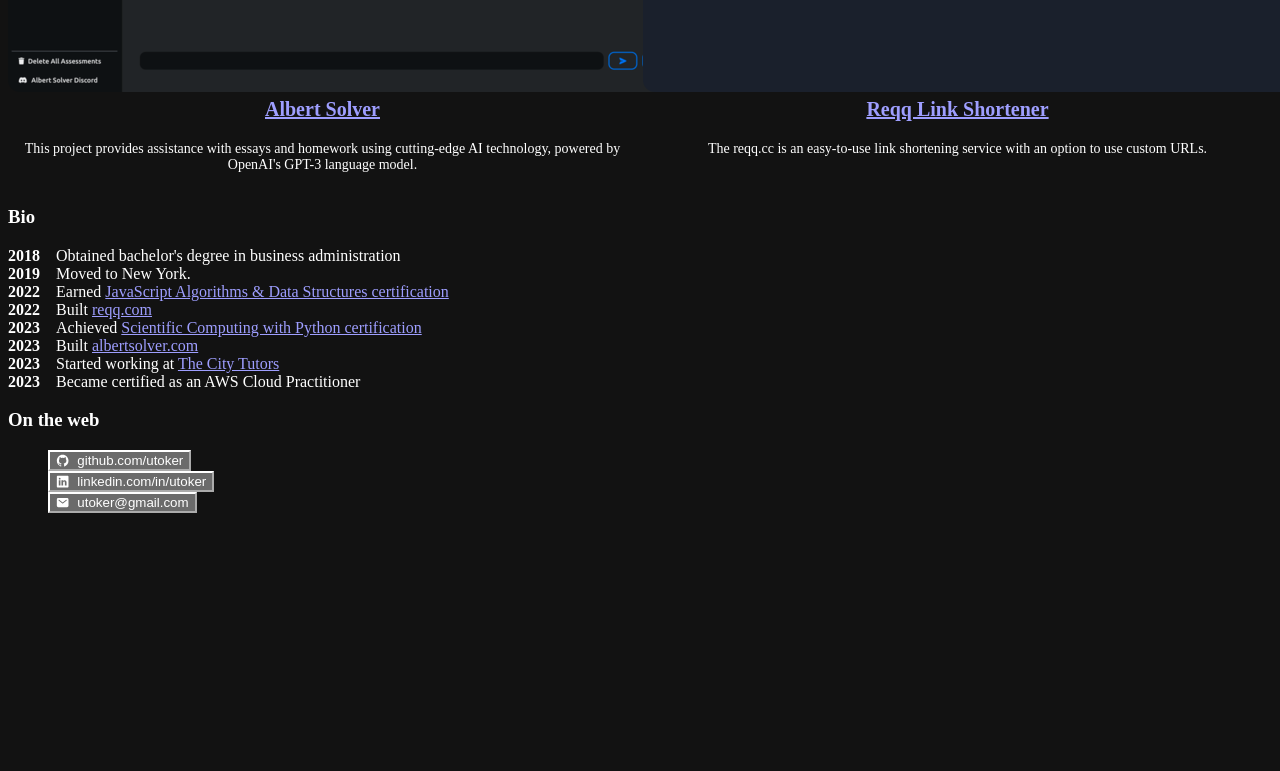
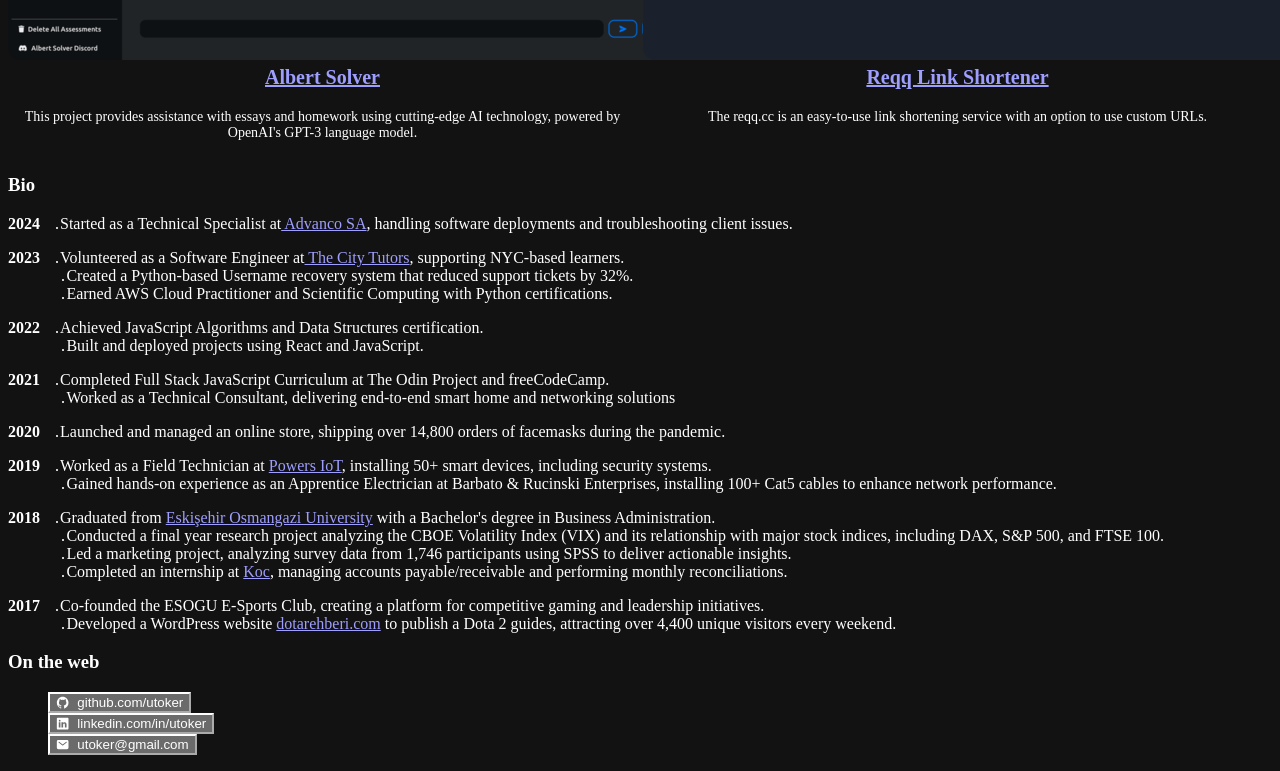
Before and after one commit to utoker/utoker-homepage, a Next.js app: page / in a window 1280 px wide. Shown: the part 710-1481 px from the top of the page. Before the commit the page ends 1239 px from the top, so only its background shows below. Built offline with nearby package versions, Linux system fonts and the light colour scheme.

Commit message:
Update bio section and about me

```diff
--- a/components/bio.js
+++ b/components/bio.js
@@ -4,7 +4,9 @@ import styled from '@emotion/styled'
 export const BioSection = styled(Box)`
   padding-left: 3.4em;
   text-indent: -3.4em;
+  margin-bottom: 1em; /* Add space between sections */
 `
+
 
 export const BioYear = styled.span`
   font-weight: bold;
--- a/components/bioGroup.js
+++ b/components/bioGroup.js
@@ -1,65 +1,98 @@
 import React from 'react'
-import { Heading, Link } from '@chakra-ui/react'
+import { Heading, Link, Text, Icon } from '@chakra-ui/react'
 import { BioSection, BioYear } from './bio'
+import { FaCircle, FaRegCircle } from 'react-icons/fa'
 
 const BioGroup = () => {
   return (
     <>
       <Heading as="h3" variant="section-title">
         Bio
-    </Heading >
+      </Heading>
+
+      <BioSection>
+        <BioYear>2024</BioYear>
+        <Icon as={FaCircle} color="teal.500" boxSize={2} mr={2} />
+        Started as a Technical Specialist at
+        <Link href="https://www.advanco.com" isExternal> Advanco SA</Link>, handling software deployments and troubleshooting client issues.
+      </BioSection>
+
+      <BioSection>
+        <BioYear>2023</BioYear>
+        <Icon as={FaCircle} color="teal.500" boxSize={2} mr={2} />
+        Volunteered as a Software Engineer at
+        <Link href="https://www.thecitytutors.org" isExternal> The City Tutors</Link>, supporting NYC-based learners.
+        <br />
+        <Icon as={FaCircle} color="teal.500" boxSize={2} mr={2} />
+        Created a Python-based Username recovery system that reduced support tickets by 32%.
+        <br />
+        <Icon as={FaCircle} color="teal.500" boxSize={2} mr={2} />
+        Earned AWS Cloud Practitioner and Scientific Computing with Python certifications.
+      </BioSection>
+
+      <BioSection>
+        <BioYear>2022</BioYear>
+        <Icon as={FaCircle} color="teal.500" boxSize={2} mr={2} />
+        Achieved JavaScript Algorithms and Data Structures certification.
+        <br />
+        <Icon as={FaCircle} color="teal.500" boxSize={2} mr={2} />
+        Built and deployed projects using React and JavaScript.
+      </BioSection>
+
+      <BioSection>
+        <BioYear>2021</BioYear>
+        <Icon as={FaCircle} color="teal.500" boxSize={2} mr={2} />
+        Completed Full Stack JavaScript Curriculum at The Odin Project and freeCodeCamp.
+        <br />
+        <Icon as={FaCircle} color="teal.500" boxSize={2} mr={2} />
+        Worked as a Technical Consultant, delivering end-to-end smart home and networking solutions
+
+      </BioSection>
+
+      <BioSection>
+        <BioYear>2020</BioYear>
+        <Icon as={FaCircle} color="teal.500" boxSize={2} mr={2} />
+        Launched and managed an online store, shipping over 14,800 orders of facemasks during the pandemic.
+      </BioSection>
+
+      <BioSection>
+        <BioYear>2019</BioYear>
+        <Icon as={FaCircle} color="teal.500" boxSize={2} mr={2} />
+        Worked as a Field Technician at <Link href="https://powersiot.com/" isExternal> Powers IoT</Link>, installing 50+ smart devices, including security systems.
+        <br />
+
+        <Icon as={FaCircle} color="teal.500" boxSize={2} mr={2} />
+        Gained hands-on experience as an Apprentice Electrician at Barbato & Rucinski Enterprises, installing 100+ Cat5 cables to enhance network performance.
+        <br />
+      </BioSection>
 
       <BioSection>
         <BioYear>2018</BioYear>
-      Obtained bachelor&apos;s degree in business administration
+        <Icon as={FaCircle} color="teal.500" boxSize={2} mr={2} />
+        Graduated from <Link href="https://www.ogu.edu.tr/en" isExternal> Eskişehir Osmangazi University</Link> with a Bachelor's degree in Business Administration.
+        <br />
+        <Icon as={FaCircle} color="teal.500" boxSize={2} mr={2} />
+        Conducted a final year research project analyzing the CBOE Volatility Index (VIX) and its relationship with major stock indices, including DAX, S&P 500, and FTSE 100.
+
+        <br />
+        <Icon as={FaCircle} color="teal.500" boxSize={2} mr={2} />
+        Led a marketing project, analyzing survey data from 1,746 participants using SPSS to deliver actionable insights.
+
+        <br />
+        <Icon as={FaCircle} color="teal.500" boxSize={2} mr={2} />
+        Completed an internship at <Link href="https://www.koc.com.tr/en" isExternal> Koc</Link>, managing accounts payable/receivable and performing monthly reconciliations.
+
+        <br />
       </BioSection>
+
       <BioSection>
-      <BioYear>2019</BioYear>
-      Moved to New York.
-    </BioSection>
-    <BioSection>
-      <BioYear>2022</BioYear>
-      Earned <Link
-              href="https://www.freecodecamp.org/certification/utoker/javascript-algorithms-and-data-structures"
-              rel="noopener noreferrer"
-              isExternal
-            >JavaScript Algorithms & Data Structures certification</Link>
-    </BioSection>
-    <BioSection>
-      <BioYear>2022</BioYear>
-      Built <Link
-              href="https://www.reqq.cc/"
-              rel="noopener noreferrer"
-              isExternal
-            >reqq.com</Link>
-    </BioSection>
-    <BioSection>
-      <BioYear>2023</BioYear>
-      Achieved <Link
-              href="https://www.freecodecamp.org/certification/utoker/scientific-computing-with-python-v7"
-              rel="noopener noreferrer"
-              isExternal
-            > Scientific Computing with Python certification</Link>
-    </BioSection>
-    <BioSection>
-      <BioYear>2023</BioYear>
-      Built <Link
-              href="https://www.albertsolver.com/"
-              rel="noopener noreferrer"
-              isExternal
-            >albertsolver.com</Link>
-    </BioSection>
-    <BioSection>
-      <BioYear>2023</BioYear>
-      Started working at <Link
-              href="https://www.thecitytutors.org/"
-              rel="noopener noreferrer"
-              isExternal
-            >The City Tutors</Link>
-    </BioSection>
-    <BioSection>
-      <BioYear>2023</BioYear>
-      Became certified as an AWS Cloud Practitioner
+      <BioYear>2017</BioYear>
+      <Icon as={FaCircle} color="teal.500" boxSize={2} mr={2} />
+      Co-founded the ESOGU E-Sports Club, creating a platform for competitive gaming and leadership initiatives.
+      <br />
+      <Icon as={FaCircle} color="teal.500" boxSize={2} mr={2} />
+      Developed a WordPress website <Link href="https://web.archive.org/web/20150515061955/http://dotarehberi.com/" isExternal> dotarehberi.com</Link> to publish a Dota 2 guides, attracting over 4,400 unique visitors every weekend.
+
       </BioSection>
     </>
   )
--- a/components/layouts/main.js
+++ b/components/layouts/main.js
@@ -12,7 +12,7 @@ const LazyVoxelDesk = dynamic(() => import('../voxel-desk'), {
 
 const Main = ({ children, router }) => {
   return (
-    <Box as="main" pb={8}>
+    <Box as="main" pb={8} w="100%">
       <Head>
         <meta name="viewport" content="width=device-width, initial-scale=1" />
         <meta name="description" content="Umut's homepage" />
@@ -32,7 +32,7 @@ const Main = ({ children, router }) => {
         <title>Umut Toker - Homepage</title>
       </Head>
       <NavBar path={router.asPath} />
-      <Container maxW="container.md" pt={14}>
+      <Container maxW="100%" px={0} py={0} pt={14}>
         <LazyVoxelDesk />
         {children}
         <Footer />
--- a/lib/theme.js
+++ b/lib/theme.js
@@ -9,6 +9,7 @@ const styles = {
 };
 
 const components = {
+
   Heading: {
     variants: {
       'section-title': {
--- a/pages/index.js
+++ b/pages/index.js
@@ -29,7 +29,7 @@ const ProfileImage = chakra(Image, {
 const Home = () => (
   <Layout>
     <Container>
-      <Box
+      {/* <Box
         borderRadius="lg"
         mb={6}
         p={3}
@@ -38,7 +38,7 @@ const Home = () => (
         css={{ backdropFilter: 'blur(10px)' }}
       >
         Hello, I&apos;m a web developer based in New York!
-      </Box>
+      </Box> */}
       <Box display={{ md: 'flex' }}>
         <Box flexGrow={1}>
           <Heading as="h2" variant="page-title">
@@ -77,13 +77,13 @@ const Home = () => (
           About
         </Heading>
         <Paragraph>
-          I have a passion for building web applications and I love to learn new
-          technologies. I like climbing and hiking other than coding.
+        I enjoys building tools that solve real problems. I’ve worked on everything from Python backends to modern web apps with React and Next.js, while exploring cloud tools like AWS and Azure.
+
         </Paragraph>
         <Box align="center" my={4}>
           <Link as={NextLink} href="/projects" scroll={false}>
             <Button rightIcon={<ChevronRightIcon />} colorScheme="teal">
-              My portfolio
+              My projects
             </Button>
           </Link>
         </Box>
```
Lines whose indentation alone changed are shown as unchanged.
